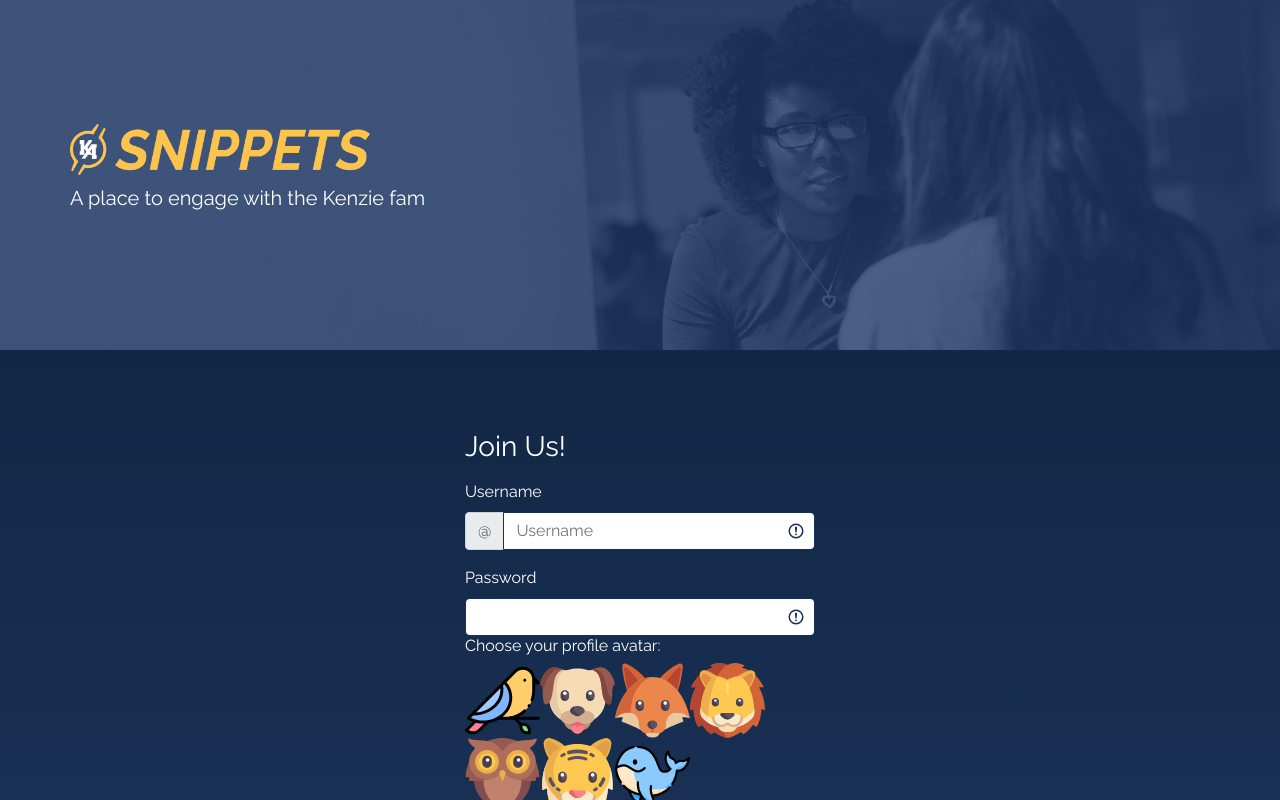
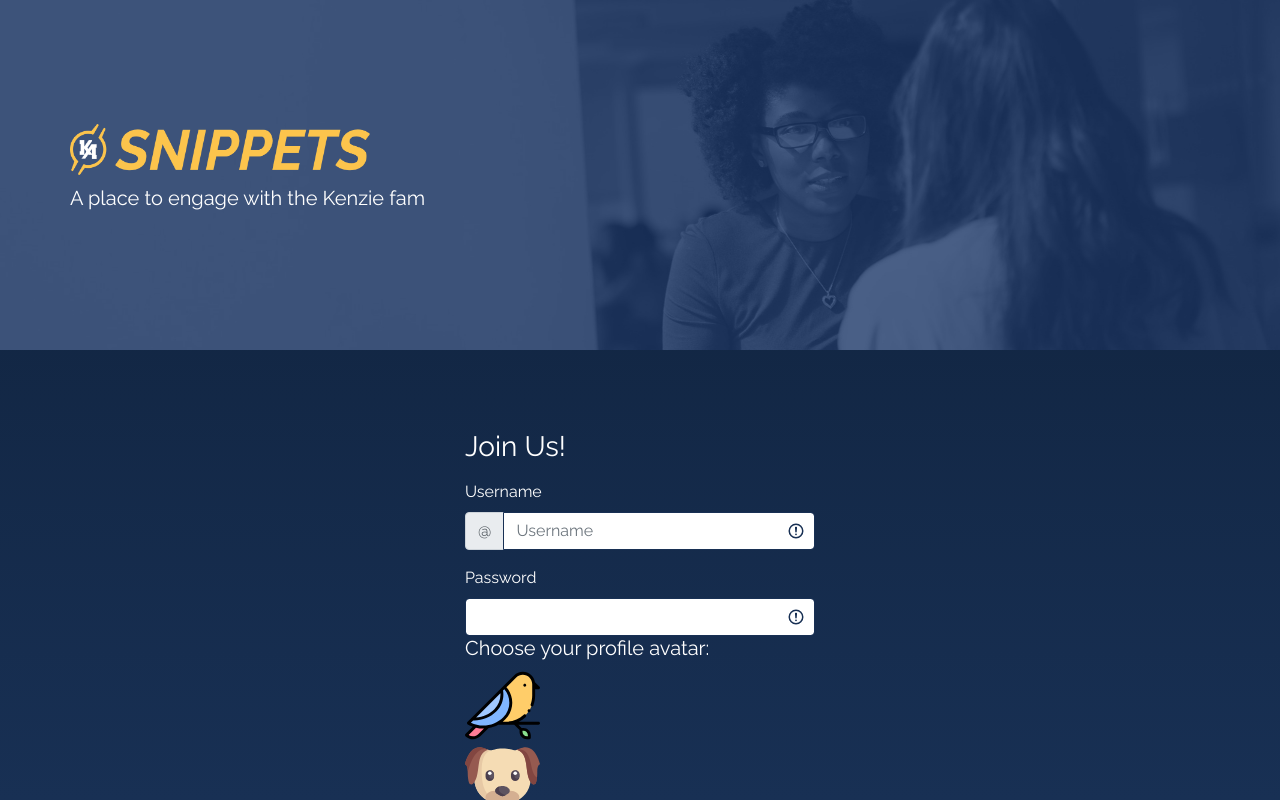
Before and after one commit to CassandraTrilus/Snippets-Social-App, a React (Create React App) app in the folder packages/client/: page /register in a window 1280 px wide. Both pictures are taken after a click on the picture 502 px from the left and 700 px from the top of the page. Built offline with nearby package versions, Linux system fonts and the light colour scheme; what constants.js would draw is missing.

Commit message:
fixed event handlers & selected state

```diff
--- a/packages/client/src/components/AvatarPicker.js
+++ b/packages/client/src/components/AvatarPicker.js
@@ -1,5 +1,6 @@
-import React from 'react'
+import React, { useState } from 'react'
 
+const AvatarPicker = ({ handleProfileImage }) => {
   const avatars = [
     "/bird.svg",
     "/dog.svg",
@@ -10,20 +11,45 @@
     "whale.svg",
   ]
 
-function AvatarPicker({ selector }) {
+  const [selectedImage, setSelectedImage] = useState("")
+
+  //jobin helped me with the event handlers
+
+  const selectHandler = (img) => {
+    handleProfileImage(img)
+    setSelectedImage(img)
+  }
+
   return (
     <div>
-      <h6>Choose your profile avatar:</h6>
-      <div></div>
-        {avatars.map((avatar) => (
+    <h5>Choose your profile avatar:</h5>
+      {avatars && avatars.map((avatar) => {
+        if(avatar === selectedImage) {
+          return (
+            <div className="selected">
               <img
                 src={avatar}
                 key={avatar}
                 alt={avatar}
                 width="75px"
-          onClick={() => selector(avatar)}
+                onClick={() => selectHandler(avatar)}
               />
-        ))}
+            </div>
+          )
+        } else {
+          return (
+            <div>
+              <img
+              src={avatar}
+              key={avatar}
+              alt={avatar}
+              width="75px"
+              onClick={() => selectHandler(avatar)}
+              />
+            </div>
+          )
+        }
+      })}
     </div>
   )
 }
--- a/packages/client/src/pages/RegisterPage.js
+++ b/packages/client/src/pages/RegisterPage.js
@@ -48,6 +48,10 @@
       ...data,
       [event.target.name]: event.target.value,
     })
+  }
+
+  const handleProfileImage = (img) => {
+    setProfileImage(img)
   }
 
   const handleSignup = async (event) => {
@@ -121,7 +125,7 @@
                     value={data.password}
                     onChange={handleInputChange}
                 />
-                  <AvatarPicker selector={(avatar) => setProfileImage(avatar)} />
+                  <AvatarPicker handleProfileImage={handleProfileImage} />
                 </Form.Group>
                 {data.errorMessage && (
                 <span className='form-error text-warning'>{data.errorMessage}</span>
--- a/packages/client/src/pages/UserDetailPage.js
+++ b/packages/client/src/pages/UserDetailPage.js
@@ -53,6 +53,10 @@
       ...data,
       [event.target.name]: event.target.value,
     })
+  }
+
+  const handleProfileImage = (img) => {
+    setProfileImage(img)
   }
 
   const handleUpdatePassword = async (event) => {
@@ -148,7 +152,8 @@
                       <Form.Text id='passwordHelpBlock' muted>
                         Must be 8-20 characters long.
                       </Form.Text>
-                      <AvatarPicker selector={(avatar) => setProfileImage(avatar)} />
+                      <AvatarPicker
+                      handleProfileImage={handleProfileImage} />
                     </Form.Group>
 
                     {data.errorMessage && (
```
Lines whose indentation alone changed are shown as unchanged.
